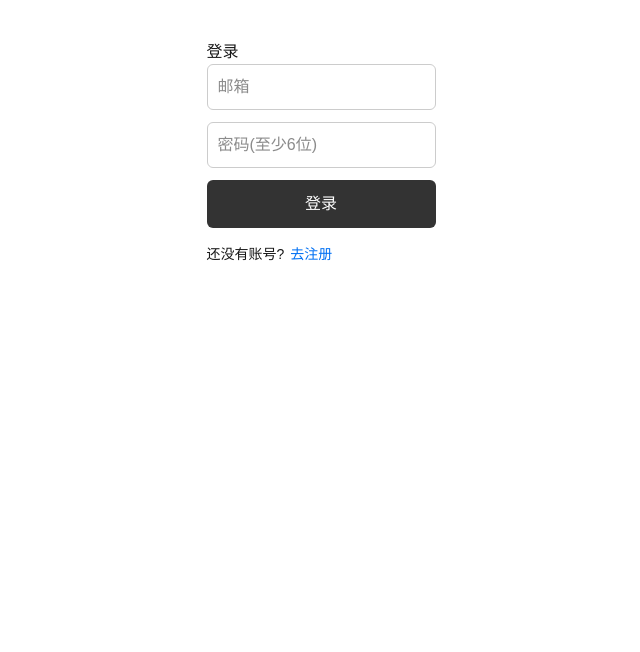
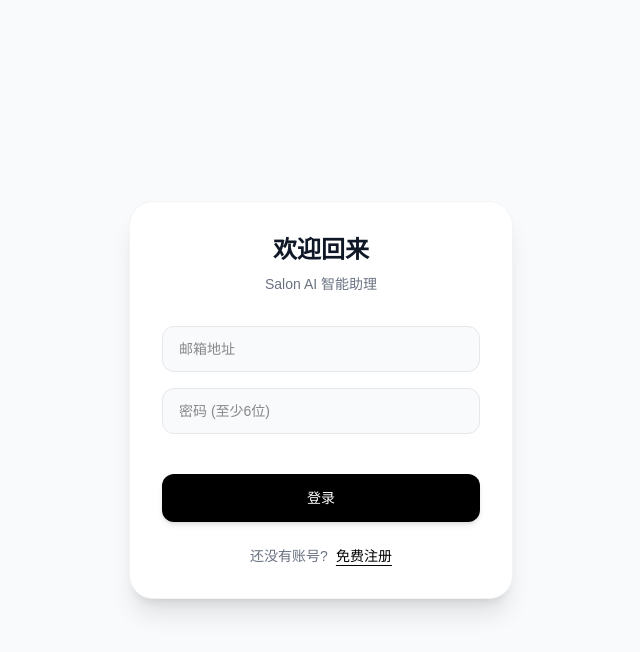
Before and after one commit to wdw1997/haird, a Next.js app: page /login in a window 1280 px wide. Shown: the top 652 px of the page, without its empty margins (319-959 px from the left). Built offline with nearby package versions, Linux system fonts and the light colour scheme; no server answers.

Commit message:
Update page.js

```diff
--- a/app/login/page.js
+++ b/app/login/page.js
@@ -8,74 +8,99 @@ export default function LoginPage() {
   const [password, setPassword] = useState('')
   const [mode, setMode] = useState('login')
   const [message, setMessage] = useState('')
+  const [loading, setLoading] = useState(false)
   const router = useRouter()
 
   const handleSubmit = async (e) => {
     e.preventDefault()
-    setMessage('处理中...')
+    setLoading(true)
+    setMessage('')
 
     if (mode === 'signup') {
       const { data, error } = await supabase.auth.signUp({ email, password })
       if (error) {
-        setMessage('注册失败: ' + error.message)
-        return
-      }
+        setMessage('❌ 注册失败: ' + error.message)
+      } else {
         if (data.user) {
           await supabase.from('stylists').insert({
             auth_user_id: data.user.id,
             name: email.split('@')[0],
           })
         }
-      setMessage('注册成功!请检查邮箱完成验证后再登录。')
+        setMessage('✅ 注册成功! 请检查邮箱完成验证。')
+      }
     } else {
       const { error } = await supabase.auth.signInWithPassword({ email, password })
       if (error) {
-        setMessage('登录失败: ' + error.message)
-        return
+        setMessage('❌ 登录失败: ' + error.message)
+      } else {
+        router.push('/')
+        return // 登录成功直接跳转，不取消 loading 状态
       }
-      router.push('/')
     }
+    setLoading(false)
   }
 
   return (
-    <div style={{ padding: 40, maxWidth: 400, margin: '0 auto' }}>
-      <h1>{mode === 'login' ? '登录' : '注册'}</h1>
-      <form onSubmit={handleSubmit} style={{ display: 'flex', flexDirection: 'column', gap: 12 }}>
+    <div className="flex min-h-screen flex-col items-center justify-center bg-gray-50 px-6">
+      <div className="w-full max-w-sm rounded-3xl bg-white p-8 shadow-xl border border-gray-100">
+        <div className="mb-8 text-center">
+          <h1 className="text-2xl font-bold text-gray-900">{mode === 'login' ? '欢迎回来' : '创建账号'}</h1>
+          <p className="text-sm text-gray-500 mt-2">Salon AI 智能助理</p>
+        </div>
+
+        <form onSubmit={handleSubmit} className="space-y-4">
+          <div>
             <input
               type="email"
-          placeholder="邮箱"
+              placeholder="邮箱地址"
               value={email}
               onChange={(e) => setEmail(e.target.value)}
               required
-          style={{ padding: 10, borderRadius: 6, border: '1px solid #ccc' }}
+              className="w-full rounded-xl border border-gray-200 bg-gray-50 px-4 py-3 text-sm focus:border-black focus:bg-white focus:outline-none focus:ring-1 focus:ring-black transition-colors"
             />
+          </div>
+          <div>
             <input
               type="password"
-          placeholder="密码(至少6位)"
+              placeholder="密码 (至少6位)"
               value={password}
               onChange={(e) => setPassword(e.target.value)}
               required
               minLength={6}
-          style={{ padding: 10, borderRadius: 6, border: '1px solid #ccc' }}
+              className="w-full rounded-xl border border-gray-200 bg-gray-50 px-4 py-3 text-sm focus:border-black focus:bg-white focus:outline-none focus:ring-1 focus:ring-black transition-colors"
             />
+          </div>
+
           <button
             type="submit"
-          style={{ padding: 12, background: '#333', color: 'white', border: 'none', borderRadius: 6 }}
+            disabled={loading}
+            className="mt-6 w-full rounded-xl bg-black py-3.5 text-sm font-medium text-white shadow-md hover:bg-gray-800 focus:outline-none focus:ring-2 focus:ring-black focus:ring-offset-2 disabled:opacity-70 transition-all"
           >
-          {mode === 'login' ? '登录' : '注册'}
+            {loading ? '处理中...' : (mode === 'login' ? '登录' : '注册')}
           </button>
         </form>
-      <p style={{ marginTop: 16, fontSize: 14 }}>
+
+        {message && (
+          <div className="mt-4 rounded-lg bg-gray-50 p-3 text-sm text-gray-700 text-center">
+            {message}
+          </div>
+        )}
+
+        <div className="mt-6 text-center text-sm text-gray-500">
           {mode === 'login' ? '还没有账号?' : '已经有账号了?'}
           <button
             type="button"
-          onClick={() => setMode(mode === 'login' ? 'signup' : 'login')}
-          style={{ marginLeft: 6, color: '#0070f3', background: 'none', border: 'none', cursor: 'pointer' }}
+            onClick={() => {
+              setMode(mode === 'login' ? 'signup' : 'login')
+              setMessage('')
+            }}
+            className="ml-2 font-medium text-black underline underline-offset-4 hover:text-gray-600"
           >
-          {mode === 'login' ? '去注册' : '去登录'}
+            {mode === 'login' ? '免费注册' : '直接登录'}
           </button>
-      </p>
-      {message && <p style={{ marginTop: 12, color: '#666' }}>{message}</p>}
+        </div>
+      </div>
     </div>
   )
 }
```
Lines whose indentation alone changed are shown as unchanged.
